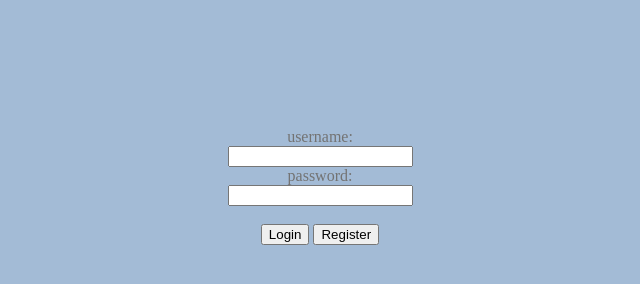
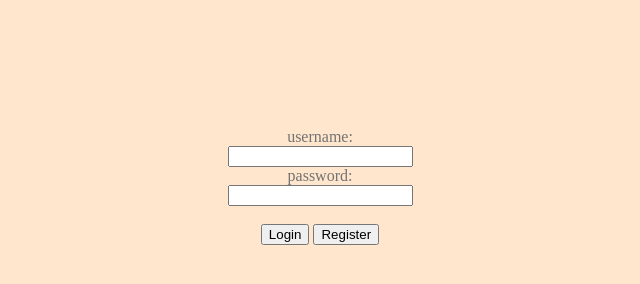
Before and after one commit to Machripe/SIT323_math-client, a website: page index.html in a window 1280 px wide. Shown: the whole page, without its empty margins (320-960 px from the left). Drawn offline with Linux system fonts and the light colour scheme.

Commit message:
initial commit

```diff
--- a/public/css/main.css
+++ b/public/css/main.css
@@ -1,7 +1,7 @@
 body {
     width: 50%;
     color: #737373;
-    background: #a3bbd6;
+    background: #ffe6cc;
     margin: auto;
     margin-top: 10%;
 }
```
